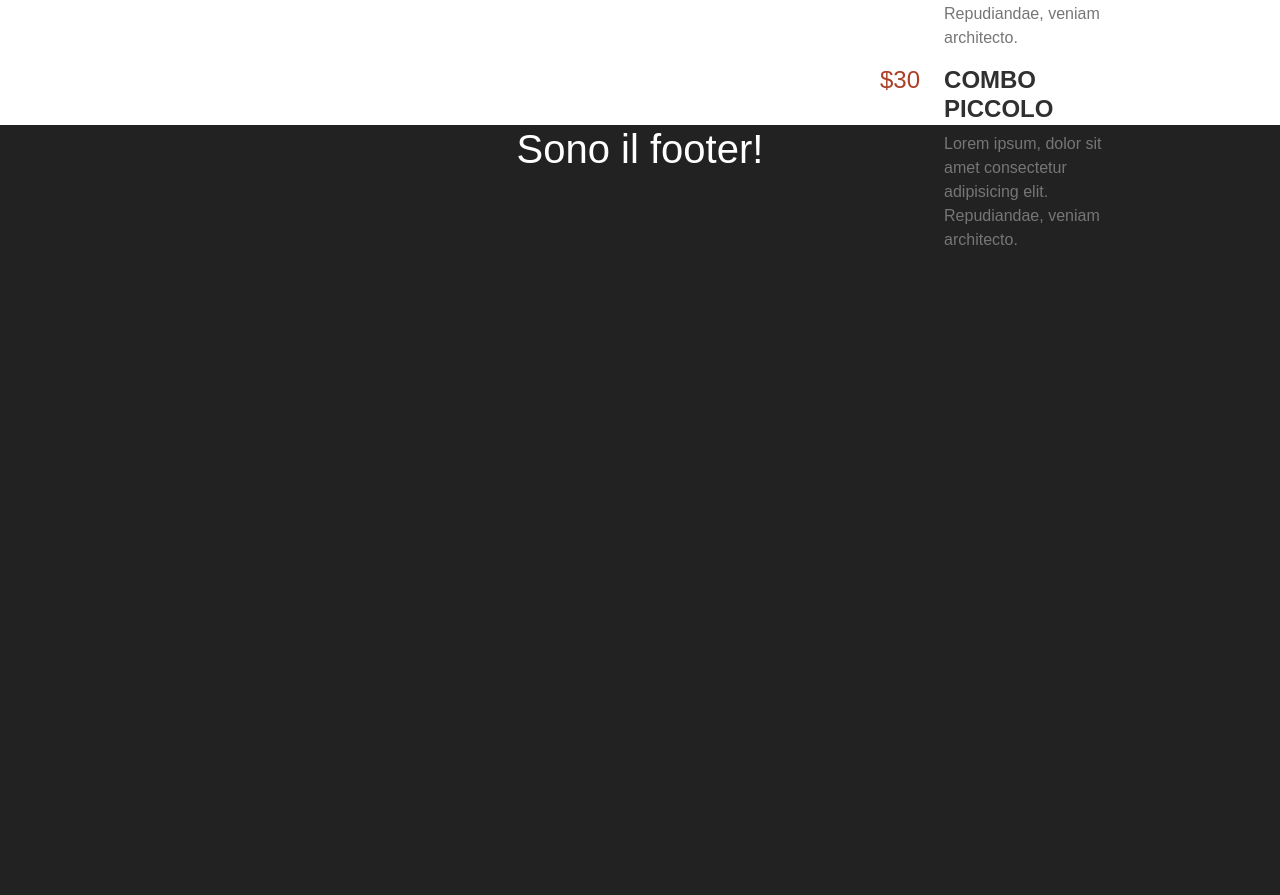
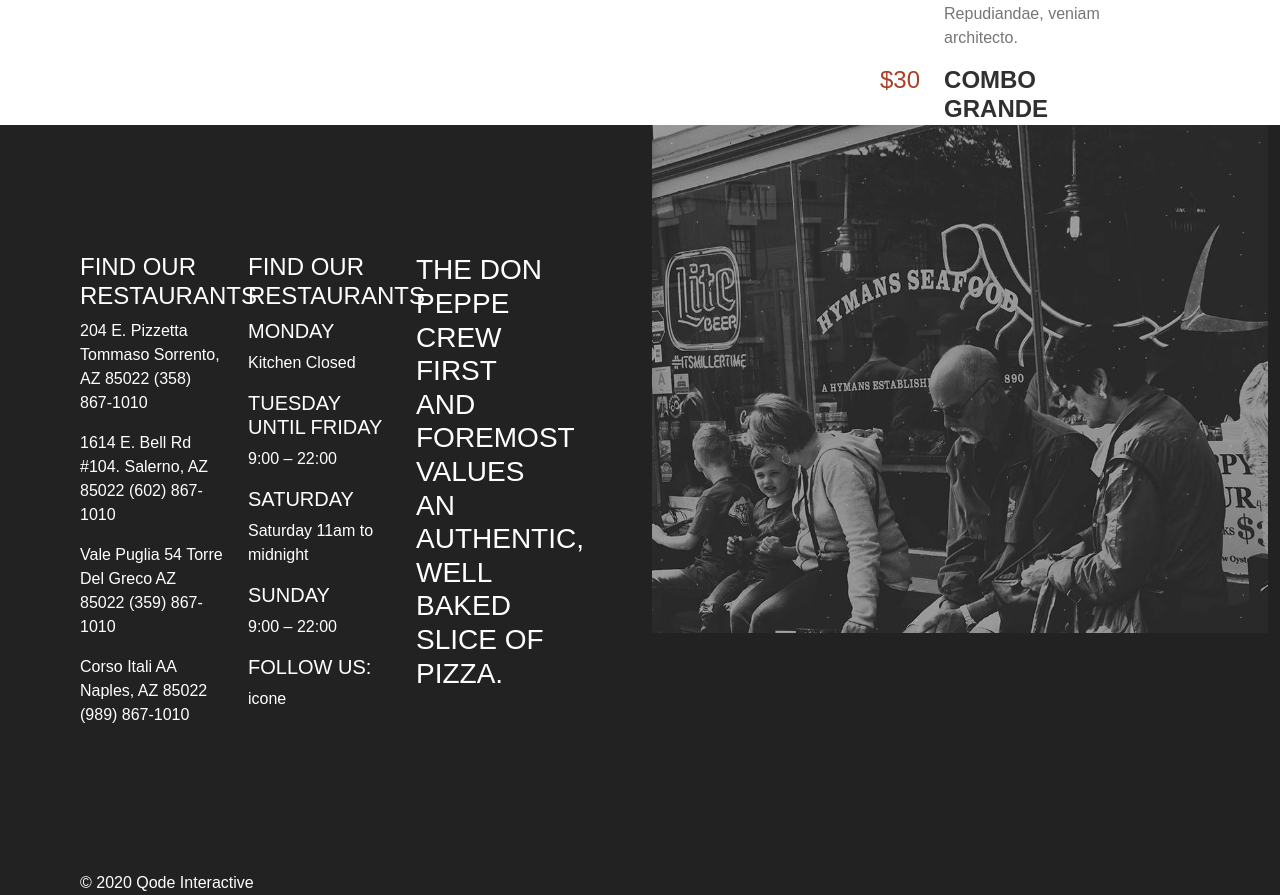
Before and after one commit to DarioGuastella/proj-html-vuejs, a Vue app: page / in a window 1280 px wide. Shown: the part 2204-3099 px from the top of the page. Before the commit the page ends 2472 px from the top, so only its background shows below. Built offline with nearby package versions, Linux system fonts and the light colour scheme.

Commit message:
inizia footer

```diff
--- a/src/components/AppFooter.vue
+++ b/src/components/AppFooter.vue
@@ -22,14 +22,64 @@ export default {
 </script>
 
 <template>
-    <div class="text-center">
-        <h1>Sono il footer!</h1>
+    <div class="container-fluid">
+        <div class="row">
+            <div class="col-6 footerText">
+                <div class="row">
+                    <div class="col-4">
+                        <h4>FIND OUR RESTAURANTS</h4>
+                        <p>204 E. Pizzetta Tommaso
+                            Sorrento, AZ 85022
+                            (358) 867-1010</p>
+                        <p>1614 E. Bell Rd #104.
+                            Salerno, AZ 85022
+                            (602) 867-1010</p>
+                        <p>Vale Puglia 54
+                            Torre Del Greco AZ 85022
+                            (359) 867-1010</p>
+                        <p>Corso Itali AA
+                            Naples, AZ 85022
+                            (989) 867-1010</p>
+                    </div>
+                    <div class="col-4">
+                        <h4>FIND OUR RESTAURANTS</h4>
+                        <h5>MONDAY</h5>
+                        <p>Kitchen Closed</p>
+                        <h5>TUESDAY UNTIL FRIDAY</h5>
+                        <p>9:00 – 22:00</p>
+                        <h5>SATURDAY</h5>
+                        <p>Saturday 11am to midnight</p>
+                        <h5>SUNDAY</h5>
+                        <p>9:00 – 22:00</p>
+                        <h5>FOLLOW US:</h5>
+                        <p>icone</p>
+                    </div>
+                    <div class="col-4">
+                        <h3>THE DON PEPPE CREW FIRST AND FOREMOST VALUES AN AUTHENTIC, WELL BAKED SLICE OF PIZZA.</h3>
+                    </div>
+                </div>
+                <div class="row">
+                    <div class="col copyright">© 2020 Qode Interactive</div>
+                </div>
+
+            </div>
+            <div class="col-6">
+                <img class="w-100" src="/public/img/footer-img-1.jpg" alt="">
+            </div>
+        </div>
     </div>
 </template>
 
 <style scoped lang="scss">
 // importo variabili
 // @use './styles/partials/variables' as *;
+.footerText {
+    padding: 8rem 5rem 0 5rem;
+}
+
+.copyright {
+    margin-top: 8rem;
+}
 
 // ...qui eventuale SCSS di AppComponent
 </style>
--- a/src/components/AppMain.vue
+++ b/src/components/AppMain.vue
@@ -65,7 +65,7 @@ export default {
                     <div class="d-flex">
                         <h4 class="specialsPrice">$20</h4>
                         <div class="ps-4">
-                            <h4 class="specialsTitles">COMBO PICCOLO</h4>
+                            <h4 class="specialsTitles">COMBO MEZZO</h4>
                             <p class="specialsParag">Lorem ipsum, dolor sit amet consectetur adipisicing elit. Repudiandae,
                                 veniam architecto.</p>
                         </div>
@@ -73,7 +73,7 @@ export default {
                     <div class="d-flex">
                         <h4 class="specialsPrice">$30</h4>
                         <div class="ps-4">
-                            <h4 class="specialsTitles">COMBO PICCOLO</h4>
+                            <h4 class="specialsTitles">COMBO GRANDE</h4>
                             <p class="specialsParag">Lorem ipsum, dolor sit amet consectetur adipisicing elit. Repudiandae,
                                 veniam architecto.</p>
                         </div>
```
